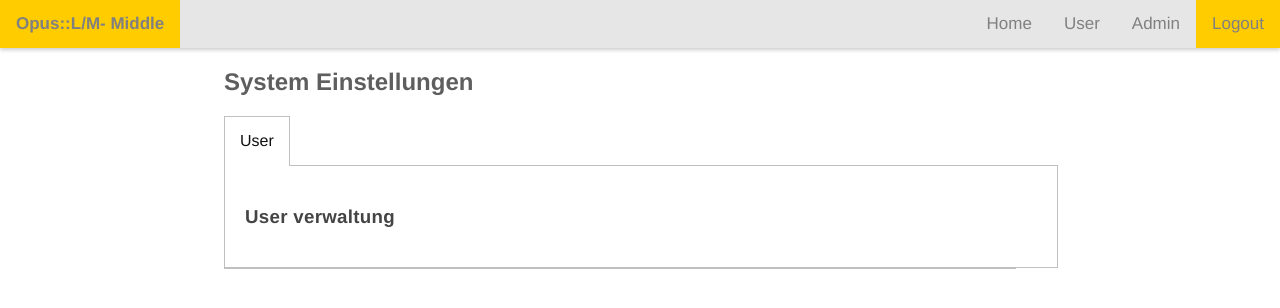
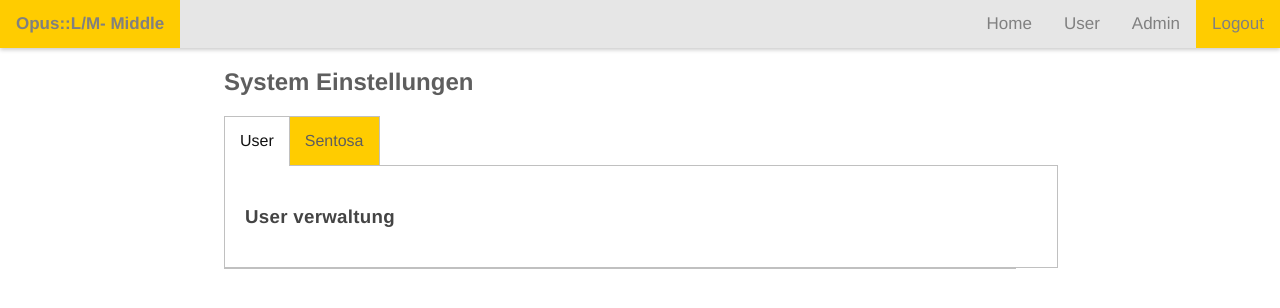
Before and after one commit to WagnerJM/opus_middle_new, a Vue app: page /admin in a window 1280 px wide. Shown: the top 308 px of the page. Built offline with nearby package versions, Linux system fonts and the light colour scheme.

Commit message:
changed title/added save button

```diff
--- a/public/index.html
+++ b/public/index.html
@@ -5,7 +5,7 @@
     <meta http-equiv="X-UA-Compatible" content="IE=edge">
     <meta name="viewport" content="width=device-width,initial-scale=1.0">
     <link rel="icon" href="<%= BASE_URL %>favicon.ico">
-    <title>codesandbox</title>
+    <title>Opus::L/Middle</title>
   </head>
   <body>
     <noscript>
--- a/src/views/admin/Home.vue
+++ b/src/views/admin/Home.vue
@@ -8,7 +8,7 @@
 
       <nav>
         <label for="tab1">User</label>
-        <label for="tab2" style="display:none;">Sentosa</label>
+        <label for="tab2" >Sentosa</label>
       </nav>
 
       <figure>
@@ -18,7 +18,7 @@
         <div class="tab2">
           <h3>Sentosa Grundeinstellungen</h3>
           <div class="flex-container">
-            <h4>Kontrollen automatisch hinzufügen</h4>
+            <h4>Kontrollen automatisch am Anfang hinzufügen</h4>
             <label class="checkbox">
               Positiv Konstrolle
               <input type="checkbox">
@@ -29,6 +29,10 @@
               <input type="checkbox">
               <span class="checkmark"></span>
             </label>
+            <div class="row" >
+          <button >Speichern</button>
+
+            </div>
           </div>
         </div>
       </figure>
```
Also changed, not shown: 1 other file (tests, documents, lock files or other folders).
